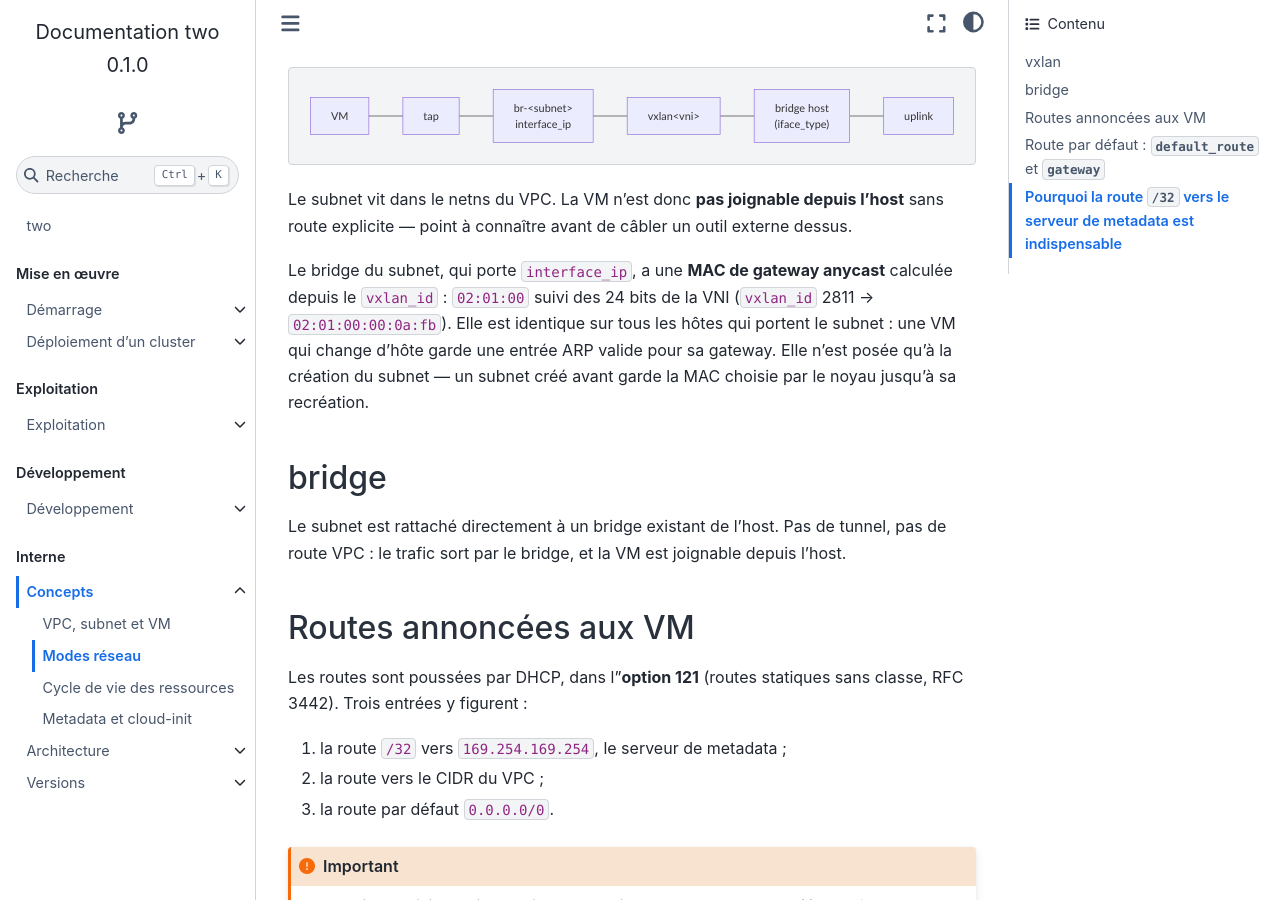
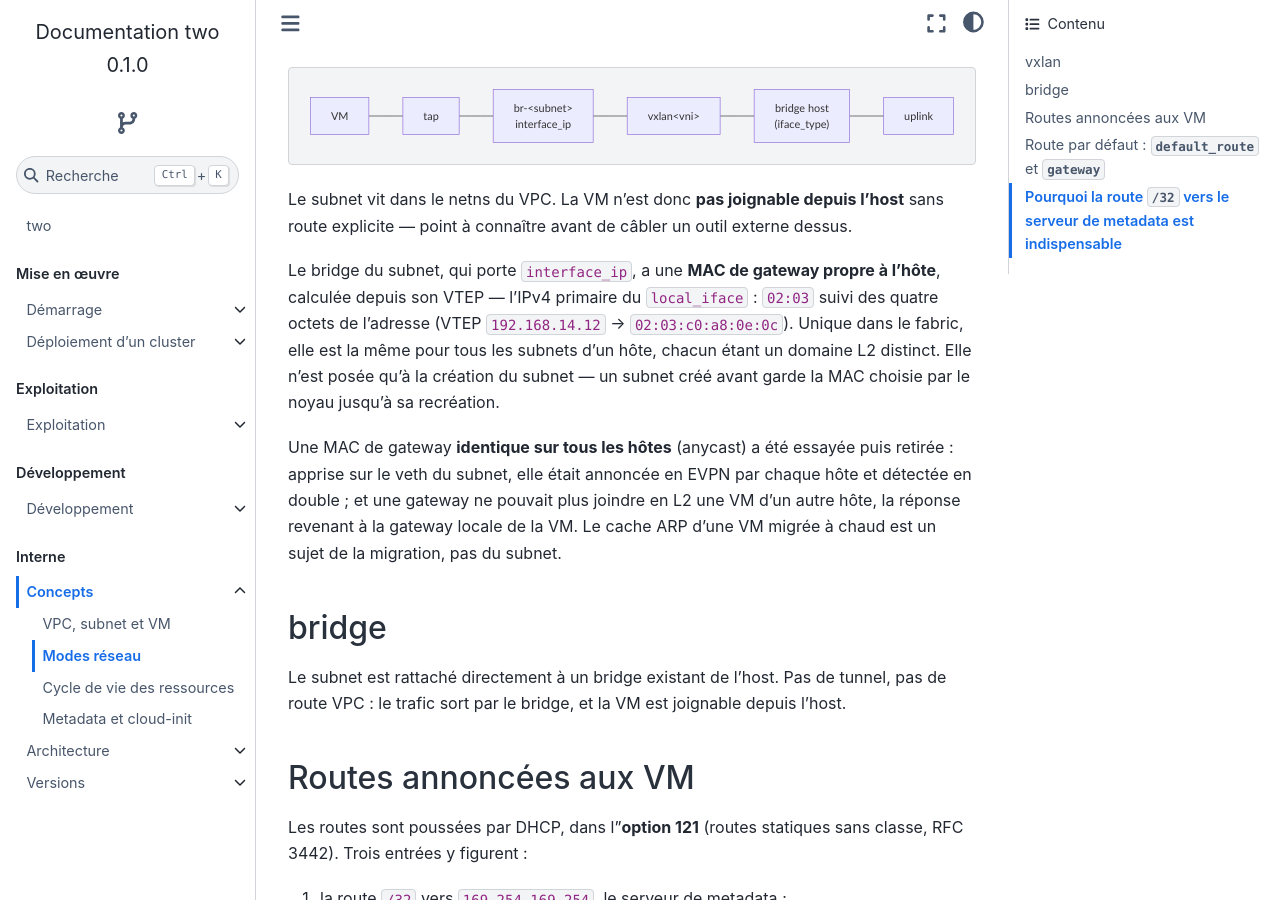
Before and after one commit to GnomeZworc/two-mirror, a Sphinx documentation site: the page built from docs/concepts/modes-reseau.rst, in a window 1280 px wide and 900 px high, scrolled down 770 px. Built offline with Sphinx 7.4.7 and the Sphinx Book theme 1.1.4, drawn with Linux system fonts in a browser that asks for light colours.

Commit message:
f-41: subnet: MAC de gateway propre à l'hôte, dérivée du VTEP (retour sur l'anycast) #41
Signed-off-by: GnomeZworc <nicolas.boufidjeline@g3e.fr>

```diff
--- a/docs/concepts/modes-reseau.rst
+++ b/docs/concepts/modes-reseau.rst
@@ -42,11 +42,16 @@ vxlan
 Le subnet vit dans le netns du VPC. La VM n'est donc **pas joignable depuis l'host** sans route
 explicite — point à connaître avant de câbler un outil externe dessus.
 
-Le bridge du subnet, qui porte ``interface_ip``, a une **MAC de gateway anycast** calculée depuis
-le ``vxlan_id`` : ``02:01:00`` suivi des 24 bits de la VNI (``vxlan_id`` 2811 →
-``02:01:00:00:0a:fb``). Elle est identique sur tous les hôtes qui portent le subnet : une VM qui
-change d'hôte garde une entrée ARP valide pour sa gateway. Elle n'est posée qu'à la création du
-subnet — un subnet créé avant garde la MAC choisie par le noyau jusqu'à sa recréation.
+Le bridge du subnet, qui porte ``interface_ip``, a une **MAC de gateway propre à l'hôte**, calculée
+depuis son VTEP — l'IPv4 primaire du ``local_iface`` : ``02:03`` suivi des quatre octets de
+l'adresse (VTEP ``192.168.14.12`` → ``02:03:c0:a8:0e:0c``). Unique dans le fabric, elle est la
+même pour tous les subnets d'un hôte, chacun étant un domaine L2 distinct. Elle n'est posée qu'à la
+création du subnet — un subnet créé avant garde la MAC choisie par le noyau jusqu'à sa recréation.
+
+Une MAC de gateway **identique sur tous les hôtes** (anycast) a été essayée puis retirée : apprise
+sur le veth du subnet, elle était annoncée en EVPN par chaque hôte et détectée en double ; et une
+gateway ne pouvait plus joindre en L2 une VM d'un autre hôte, la réponse revenant à la gateway
+locale de la VM. Le cache ARP d'une VM migrée à chaud est un sujet de la migration, pas du subnet.
 
 bridge
 ------
--- a/docs/developpement/lab.rst
+++ b/docs/developpement/lab.rst
@@ -754,8 +754,8 @@ sortie vaut 1 si une vérification échoue **ou si aucune n'a été faite**.
      - suite de ``s7``, topologie ``evpn-3hv.yml`` : migration d'une VM de hv1 vers hv2 par l'API,
        observée depuis hv3 qui n'a pas le subnet : migration simple (VM supprimée puis recréée,
        ``/24`` comme filet), séquence orchestrée (deux VM de même IP, deux ``/32`` en ECMP, 40
-       sources sur 40) ; l'ancien « pire cas » devient un refus (409) ; MAC de gateway anycast non
-       annoncée en EVPN ; watchdog : ``/32`` orphelin signalé comme trou noir, ``/32`` manquant
+       sources sur 40) ; l'ancien « pire cas » devient un refus (409) ; MAC de gateway propre à
+       chaque hôte, sans doublon EVPN ; watchdog : ``/32`` orphelin signalé comme trou noir, ``/32`` manquant
        signalé
      - hv1, hv2, hv3, rr1
 
```
Also changed, not shown: 4 other files.
